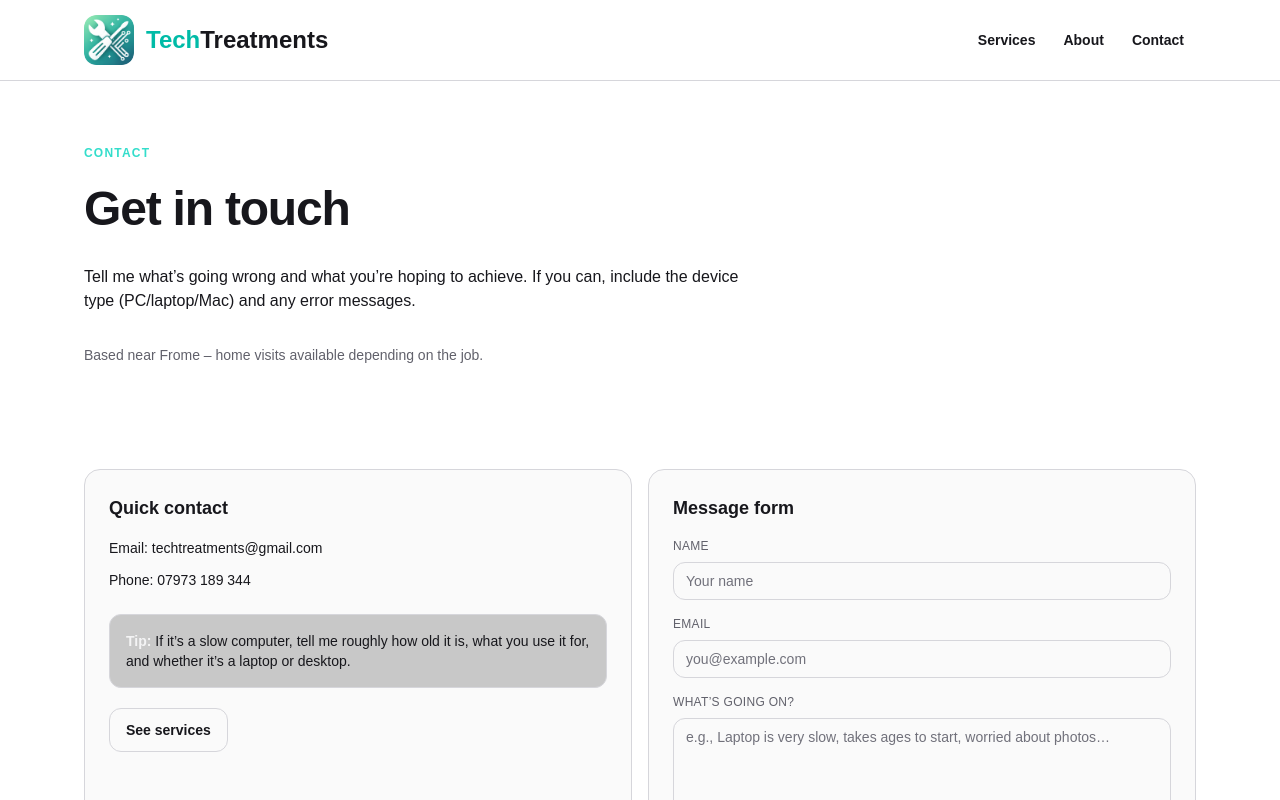
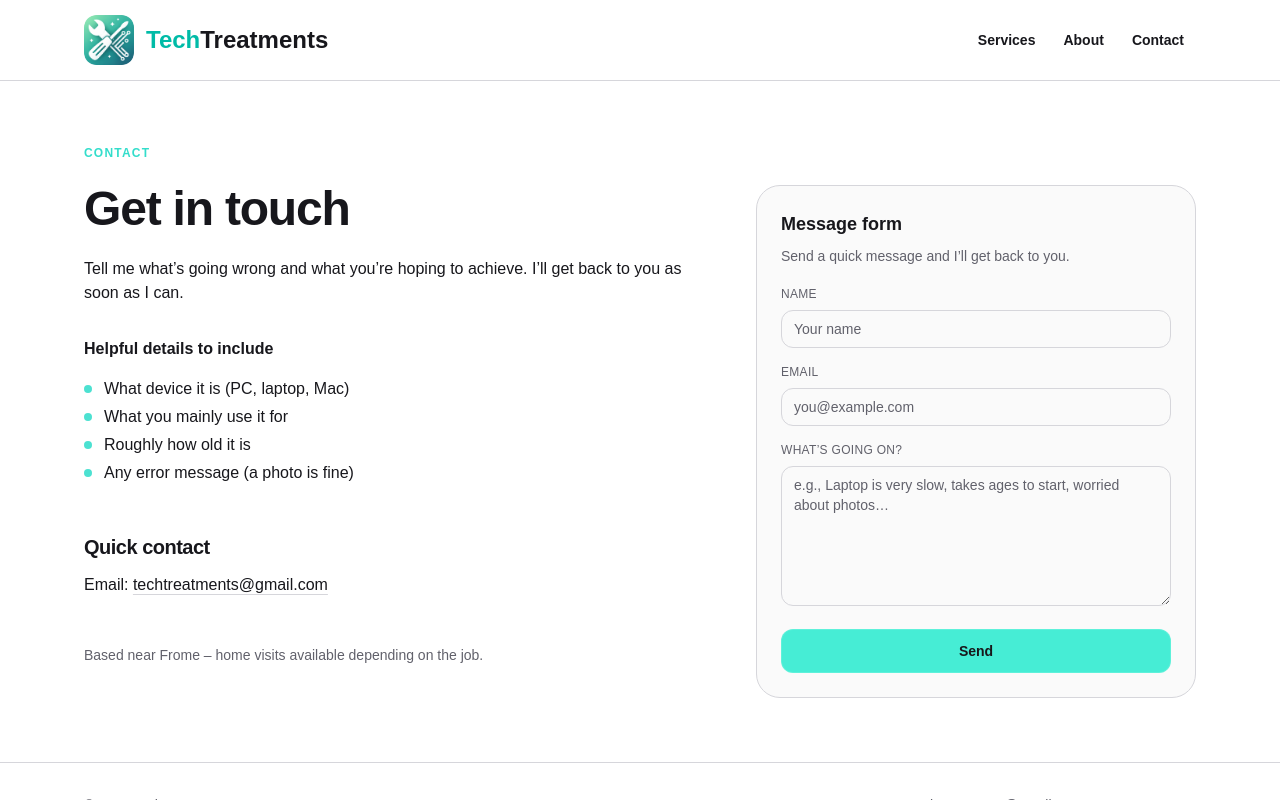
Before and after one commit to bluesky2006/tech-treatments, a Next.js app: page /contact in a window 1280 px wide. Shown: the top 800 px of the page. Built offline with nearby package versions, Linux system fonts and the light colour scheme; no server answers.

Commit message:
add support for Resend and rejig layout

```diff
--- /dev/null
+++ b/app/contact/actions.ts
@@ -0,0 +1,56 @@
+"use server";
+
+import { Resend } from "resend";
+
+const resend = new Resend(process.env.RESEND_API_KEY);
+
+function isEmail(value: string) {
+  return /^[^\s@]+@[^\s@]+\.[^\s@]+$/.test(value);
+}
+
+export async function sendContactEmail(formData: FormData) {
+  const name = String(formData.get("name") ?? "").trim();
+  const email = String(formData.get("email") ?? "").trim();
+  const message = String(formData.get("message") ?? "").trim();
+
+  if (!name || !email || !message) {
+    return { ok: false, error: "Please fill in all fields." } as const;
+  }
+  if (!isEmail(email)) {
+    return { ok: false, error: "Please enter a valid email address." } as const;
+  }
+
+  const to = process.env.CONTACT_TO_EMAIL;
+  const from = process.env.CONTACT_FROM_EMAIL;
+  const apiKey = process.env.RESEND_API_KEY;
+
+  if (!apiKey || !to || !from) {
+    return { ok: false, error: "Email is not configured on the server yet." } as const;
+  }
+
+  const { data, error } = await resend.emails.send({
+    from: `Tech Treatments <${from}>`,
+    to,
+    replyTo: email,
+    subject: `New message from ${name} (Tech Treatments)`,
+    text: [`Name: ${name}`, `Email: ${email}`, ``, `Message:`, message].join("\n"),
+  });
+
+  if (error) {
+    console.error("Resend error:", error);
+
+    // Common Resend “no verified domain / test mode” message
+    const msg =
+      typeof error === "object" && error && "message" in error
+        ? String((error as any).message)
+        : "Email failed to send.";
+
+    return {
+      ok: false,
+      error: msg,
+    } as const;
+  }
+
+  console.log("Resend sent:", data);
+  return { ok: true } as const;
+}
--- a/app/contact/page.tsx
+++ b/app/contact/page.tsx
@@ -13,63 +13,83 @@ export default function ContactPage() {
     <>
       <section className="py-16">
         <Container>
-          <p className="text-xs font-semibold tracking-widest text-teal-400/80 uppercase">
-            Contact
-          </p>
-          <h1 className="mt-6 text-4xl font-semibold tracking-tight sm:text-5xl">Get in touch</h1>
-          <p className="mt-8 max-w-2xl text-foreground">
-            Tell me what’s going wrong and what you’re hoping to achieve. If you can, include the
-            device type (PC/laptop/Mac) and any error messages.
-          </p>
-          <p className="mt-8 text-sm text-muted">
-            Based near Frome – home visits available depending on the job.
-          </p>
-        </Container>
-      </section>
+          <div className="grid gap-10 md:grid-cols-12 md:items-start">
+            {/* Left: intro + quick contact */}
+            <div className="md:col-span-7">
+              <p className="text-xs font-semibold tracking-widest text-teal-400/80 uppercase">
+                Contact
+              </p>
 
-      <section className="py-10">
-        <Container>
-          <div className="grid gap-4 md:grid-cols-2">
-            <div className="rounded-2xl border border-border bg-card p-6">
-              <h2 className="text-lg font-semibold">Quick contact</h2>
+              <h1 className="mt-6 text-4xl font-semibold tracking-tight sm:text-5xl">
+                Get in touch
+              </h1>
 
-              <div className="mt-4 space-y-3 text-sm text-foreground">
-                <p>
+              <p className="mt-6 max-w-2xl text-foreground">
+                Tell me what’s going wrong and what you’re hoping to achieve. I’ll get back to you
+                as soon as I can.
+              </p>
+              <div className="mt-8">
+                <div className="mt-6">
+                  <h3 className="text-base font-semibold">Helpful details to include</h3>
+                  <ul className="mt-4 space-y-1 text-foreground">
+                    <li className="flex gap-3">
+                      <span
+                        className="mt-2 h-2 w-2 rounded-full bg-teal-400/70"
+                        aria-hidden="true"
+                      />
+                      <span>What device it is (PC, laptop, Mac)</span>
+                    </li>
+                    <li className="flex gap-3">
+                      <span
+                        className="mt-2 h-2 w-2 rounded-full bg-teal-400/70"
+                        aria-hidden="true"
+                      />
+                      <span>What you mainly use it for</span>
+                    </li>
+                    <li className="flex gap-3">
+                      <span
+                        className="mt-2 h-2 w-2 rounded-full bg-teal-400/70"
+                        aria-hidden="true"
+                      />
+                      <span>Roughly how old it is</span>
+                    </li>
+                    <li className="flex gap-3">
+                      <span
+                        className="mt-2 h-2 w-2 rounded-full bg-teal-400/70"
+                        aria-hidden="true"
+                      />
+                      <span>Any error message (a photo is fine)</span>
+                    </li>
+                  </ul>
+                </div>
+                <h2 className="text-xl font-semibold tracking-tight mt-12">Quick contact</h2>
+
+                <p className="mt-3 text-foreground">
                   Email:{" "}
                   <a
-                    className="underline decoration-white/20 underline-offset-4 hover:text-white"
+                    className="underline decoration-border underline-offset-4 hover:text-foreground/80"
                     href="mailto:techtreatments@gmail.com"
                   >
                     techtreatments@gmail.com
                   </a>
                 </p>
-                <p>
-                  Phone:{" "}
-                  <a
-                    className="underline decoration-white/20 underline-offset-4 hover:text-white"
-                    href="tel:+447000000000"
-                  >
-                    07973 189 344
-                  </a>
+                <p className="mt-12 text-sm text-muted">
+                  Based near Frome – home visits available depending on the job.
                 </p>
-              </div>
-
-              <div className="mt-6 rounded-xl border border-border bg-black/20 p-4">
-                <p className="text-sm text-foreground">
-                  <span className="font-semibold text-zinc-100">Tip:</span> If it’s a slow computer,
-                  tell me roughly how old it is, what you use it for, and whether it’s a laptop or
-                  desktop.
-                </p>
-              </div>
-
-              <div className="mt-5">
-                <ButtonLink href="/services">See services</ButtonLink>
               </div>
             </div>
 
-            <div className="rounded-2xl border border-border bg-card p-6">
-              <h2 className="text-lg font-semibold">Message form</h2>
-              <ContactForm />
+            {/* Right: form */}
+            <div className="md:col-span-5 md:mt-10">
+              <div className="rounded-3xl border border-border bg-card p-6">
+                <h2 className="text-lg font-semibold">Message form</h2>
+                <p className="mt-2 text-sm text-muted">
+                  Send a quick message and I’ll get back to you.
+                </p>
+                <div className="mt-5">
+                  <ContactForm />
+                </div>
+              </div>
             </div>
           </div>
         </Container>
--- a/components/ContactForm.tsx
+++ b/components/ContactForm.tsx
@@ -1,15 +1,40 @@
 "use client";
 
+import { useRef, useState, useTransition } from "react";
+import { sendContactEmail } from "@/app/contact/actions";
+
 export default function ContactForm() {
+  const formRef = useRef<HTMLFormElement | null>(null);
+  const [isPending, startTransition] = useTransition();
+  const [status, setStatus] = useState<{ ok: boolean; message: string } | null>(null);
+
   return (
-    <form className="mt-4 space-y-4" onSubmit={(e) => e.preventDefault()}>
+    <form
+      ref={formRef}
+      className="mt-4 space-y-4"
+      action={(formData) => {
+        setStatus(null);
+
+        startTransition(async () => {
+          const res = await sendContactEmail(formData);
+
+          if (res.ok) {
+            formRef.current?.reset();
+            setStatus({ ok: true, message: "Thanks — message sent. I’ll get back to you soon." });
+          } else {
+            setStatus({ ok: false, message: res.error ?? "Something went wrong." });
+          }
+        });
+      }}
+    >
       <div>
         <label className="block text-xs font-medium tracking-wide text-muted uppercase">Name</label>
         <input
-          className="mt-2 w-full rounded-xl border border-border bg-card px-3 py-2 text-sm text-zinc-100 placeholder:text-zinc-500 outline-none focus:border-teal-200/30 focus:ring-2 focus:ring-teal-200/10"
+          className="mt-2 w-full rounded-xl border border-border bg-card px-3 py-2 text-sm text-foreground placeholder:text-muted outline-none focus:border-teal-200/30 focus:ring-2 focus:ring-teal-200/10"
           name="name"
           autoComplete="name"
           placeholder="Your name"
+          required
         />
       </div>
 
@@ -18,11 +43,12 @@ export default function ContactForm() {
           Email
         </label>
         <input
-          className="mt-2 w-full rounded-xl border border-border bg-card px-3 py-2 text-sm text-zinc-100 placeholder:text-zinc-500 outline-none focus:border-teal-200/30 focus:ring-2 focus:ring-teal-200/10"
+          className="mt-2 w-full rounded-xl border border-border bg-card px-3 py-2 text-sm text-foreground placeholder:text-muted outline-none focus:border-teal-200/30 focus:ring-2 focus:ring-teal-200/10"
           name="email"
           type="email"
           autoComplete="email"
           placeholder="you@example.com"
+          required
         />
       </div>
 
@@ -31,18 +57,29 @@ export default function ContactForm() {
           What’s going on?
         </label>
         <textarea
-          className="mt-2 min-h-35 w-full resize-y rounded-xl border border-border bg-card px-3 py-2 text-sm text-zinc-100 placeholder:text-zinc-500 outline-none focus:border-teal-200/30 focus:ring-2 focus:ring-teal-200/10"
+          className="mt-2 min-h-35 w-full resize-y rounded-xl border border-border bg-card px-3 py-2 text-sm text-foreground placeholder:text-muted outline-none focus:border-teal-200/30 focus:ring-2 focus:ring-teal-200/10"
           name="message"
           placeholder="e.g., Laptop is very slow, takes ages to start, worried about photos…"
+          required
         />
       </div>
 
       <button
         type="submit"
-        className="inline-flex h-11 w-full items-center justify-center rounded-xl border border-teal-200/30 bg-teal-200/10 px-4 text-sm font-medium text-zinc-50 transition hover:bg-teal-200/15"
+        disabled={isPending}
+        className="inline-flex h-11 w-full items-center justify-center rounded-xl border border-teal-200/30 bg-teal-300 px-4 text-sm font-semibold text-zinc-900 transition hover:scale-101 disabled:opacity-60 cursor-pointer"
       >
-        Send (setup required)
+        {isPending ? "Sending…" : "Send"}
       </button>
+
+      {status && (
+        <p
+          className={["text-sm", status.ok ? "text-foreground" : "text-red-400"].join(" ")}
+          aria-live="polite"
+        >
+          {status.message}
+        </p>
+      )}
     </form>
   );
 }
```
